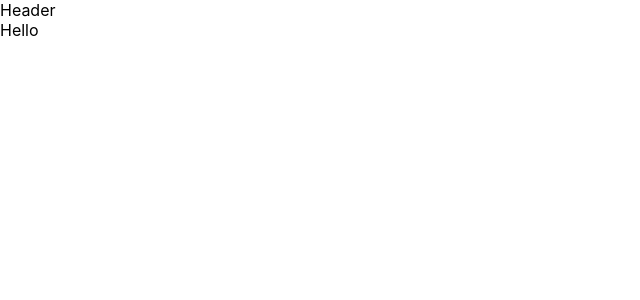
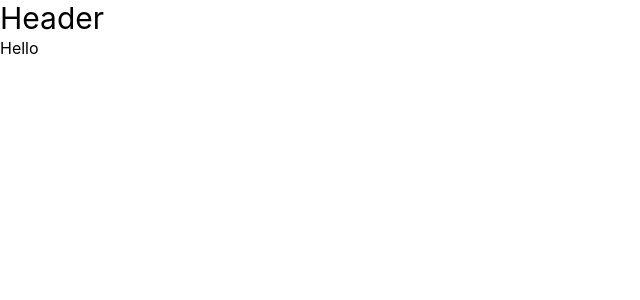
Before and after one commit to business-helper/contacts-server, a React (Create React App) app: page / in a window 1280 px wide. Shown: the top 300 px of the page, without its empty margins (0-640 px from the left). Built offline with nearby package versions, Linux system fonts and the light colour scheme.

Commit message:
added tailwind css configuration;

```diff
--- a/package.json
+++ b/package.json
@@ -40,5 +40,10 @@
       "last 1 firefox version",
       "last 1 safari version"
     ]
+  },
+  "devDependencies": {
+    "autoprefixer": "^10.4.4",
+    "postcss": "^8.4.12",
+    "tailwindcss": "^3.0.23"
   }
 }
--- /dev/null
+++ b/postcss.config.js
@@ -0,0 +1,6 @@
+module.exports = {
+  plugins: {
+    tailwindcss: {},
+    autoprefixer: {},
+  },
+}
--- a/src/compoments/Header/index.tsx
+++ b/src/compoments/Header/index.tsx
@@ -2,6 +2,6 @@ import React from 'react';
 
 export const Header = () => {
   return (
-    <header>Header</header>
+    <header className="text-3xl">Header</header>
   )
 }
--- a/src/index.scss
+++ b/src/index.scss
@@ -1,3 +1,7 @@
+@tailwind base;
+@tailwind components;
+@tailwind utilities;
+
 body {
   margin: 0;
   font-family: -apple-system, BlinkMacSystemFont, 'Segoe UI', 'Roboto', 'Oxygen',
--- /dev/null
+++ b/tailwind.config.js
@@ -0,0 +1,9 @@
+module.exports = {
+  content: [
+    "./src/**/*.{js,jsx,ts,tsx}",
+  ],
+  theme: {
+    extend: {},
+  },
+  plugins: [],
+}
```
Also changed, not shown: 1 other file (tests, documents, lock files or other folders).
